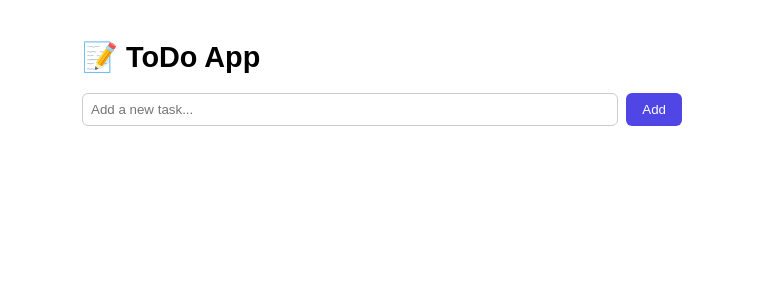
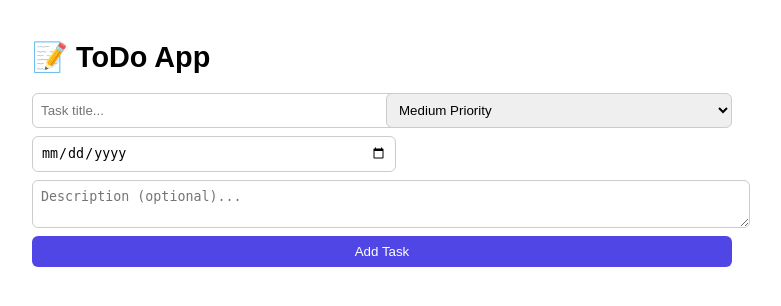
Before and after one commit to A3yyad/todo-saas, a Flask app: page / in a window 1280 px wide. Shown: the top 306 px of the page, without its empty margins (258-1039 px from the left). Run offline with Flask 3, Linux system fonts and the light colour scheme.

Commit message:
feat: add task descriptions, priority, due_date and metadata

```diff
--- a/app.py
+++ b/app.py
@@ -1,5 +1,6 @@
 from flask import Flask, render_template, request, redirect, url_for
 from models import db, Task
+from datetime import datetime
 
 app = Flask(__name__)
 app.config['SQLALCHEMY_DATABASE_URI'] = 'sqlite:///todo.db'
@@ -17,8 +18,12 @@ def index():
 @app.route('/add', methods=['POST'])
 def add():
     title = request.form.get('title', '').strip()
+    description = request.form.get('description', '').strip()
+    priority = request.form.get('priority', 'medium')
+    due_date_str = request.form.get('due_date', '')
+    due_date = datetime.strptime(due_date_str, '%Y-%m-%d').date() if due_date_str else None
     if title:
-        task = Task(title=title)
+        task = Task(title=title, description=description, priority=priority, due_date=due_date)
         db.session.add(task)
         db.session.commit()
     return redirect(url_for('index'))
--- a/templates/index.html
+++ b/templates/index.html
@@ -4,31 +4,61 @@
   <meta charset="UTF-8">
   <title>ToDo App</title>
   <style>
-    body { font-family: sans-serif; max-width: 600px; margin: 40px auto; padding: 0 20px; }
+    body { font-family: sans-serif; max-width: 700px; margin: 40px auto; padding: 0 20px; }
     h1 { font-size: 1.8rem; }
-    form { display: flex; gap: 8px; margin-bottom: 24px; }
-    input[type=text] { flex: 1; padding: 8px; border: 1px solid #ccc; border-radius: 6px; }
-    button { padding: 8px 16px; background: #4f46e5; color: white; border: none; border-radius: 6px; cursor: pointer; }
+    .form-grid { display: grid; grid-template-columns: 1fr 1fr; gap: 8px; margin-bottom: 24px; }
+    .form-grid input, .form-grid select, .form-grid textarea { padding: 8px; border: 1px solid #ccc; border-radius: 6px; width: 100%; }
+    .form-grid textarea { grid-column: span 2; }
+    .form-grid button { grid-column: span 2; padding: 8px 16px; background: #4f46e5; color: white; border: none; border-radius: 6px; cursor: pointer; }
     ul { list-style: none; padding: 0; }
-    li { display: flex; align-items: center; gap: 10px; padding: 10px; border: 1px solid #eee; border-radius: 6px; margin-bottom: 8px; }
-    li.done span { text-decoration: line-through; color: #aaa; }
-    a { text-decoration: none; color: #4f46e5; font-size: 0.85rem; }
+    li { padding: 12px; border: 1px solid #eee; border-radius: 6px; margin-bottom: 8px; }
+    li.done .task-title { text-decoration: line-through; color: #aaa; }
+    .task-title { font-weight: bold; }
+    .task-meta { font-size: 0.8rem; color: #666; margin-top: 4px; }
+    .task-desc { font-size: 0.9rem; color: #444; margin-top: 4px; }
+    .task-actions { margin-top: 8px; display: flex; gap: 10px; }
+    a { text-decoration: none; color: #4f46e5; font-size: 0.85rem; cursor: pointer; }
     a.del { color: #e53e3e; }
+    .badge { display: inline-block; padding: 2px 8px; border-radius: 10px; font-size: 0.75rem; }
+    .high { background: #fee2e2; color: #b91c1c; }
+    .medium { background: #fef9c3; color: #854d0e; }
+    .low { background: #dcfce7; color: #166534; }
   </style>
 </head>
 <body>
   <h1>📝 ToDo App</h1>
   <form action="/add" method="POST">
-    <input type="text" name="title" placeholder="Add a new task..." required>
-    <button type="submit">Add</button>
+    <div class="form-grid">
+      <input type="text" name="title" placeholder="Task title..." required>
+      <select name="priority">
+        <option value="high">High Priority</option>
+        <option value="medium" selected>Medium Priority</option>
+        <option value="low">Low Priority</option>
+      </select>
+      <input type="date" name="due_date">
+      <textarea name="description" placeholder="Description (optional)..." rows="2"></textarea>
+      <button type="submit">Add Task</button>
+    </div>
   </form>
   <ul>
     {% for task in tasks %}
     <li class="{{ task.status }}">
-      <input type="checkbox" {% if task.status == 'done' %}checked{% endif %}
-             onclick="location.href='/complete/{{ task.id }}'">
-      <span>{{ task.title }}</span>
-      <a href="/delete/{{ task.id }}" class="del" onclick="return confirm('Delete?')">delete</a>
+      <div style="display:flex; align-items:center; gap:10px;">
+        <input type="checkbox" {% if task.status == 'done' %}checked{% endif %}
+               onclick="location.href='/complete/{{ task.id }}'">
+        <span class="task-title">{{ task.title }}</span>
+        <span class="badge {{ task.priority }}">{{ task.priority }}</span>
+      </div>
+      {% if task.description %}
+      <div class="task-desc">{{ task.description }}</div>
+      {% endif %}
+      <div class="task-meta">
+        Created: {{ task.created_at.strftime('%Y-%m-%d') }}
+        {% if task.due_date %} | Due: {{ task.due_date }} {% endif %}
+      </div>
+      <div class="task-actions">
+        <a href="/delete/{{ task.id }}" class="del" onclick="return confirm('Delete?')">delete</a>
+      </div>
     </li>
     {% endfor %}
   </ul>
```
Also changed, not shown: models.py (+8 -4 lines).
